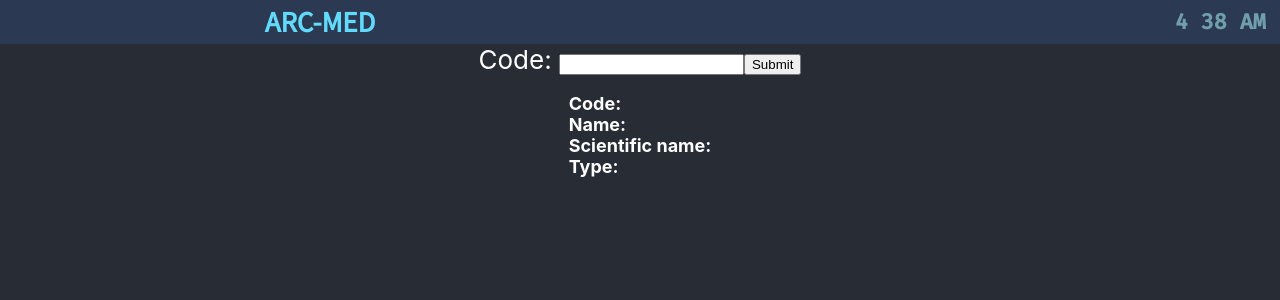
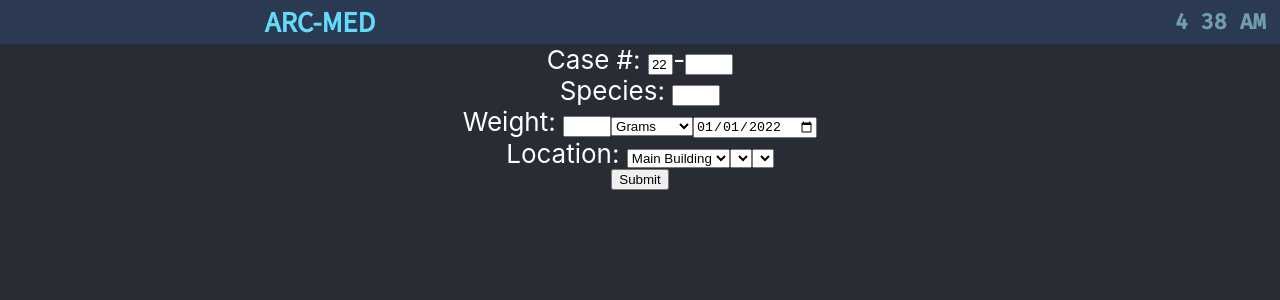
Before and after one commit to Ethazeriel/arc-med, a React (Create React App) app in the folder client/: page / in a window 1280 px wide. Shown: the top 300 px of the page. Built offline with nearby package versions, Linux system fonts and the light colour scheme.

Commit message:
partial intake form

```diff
--- a/client/src/App.css
+++ b/client/src/App.css
@@ -27,7 +27,7 @@
 }
 
 .Critter-search {
-  min-height: 100%;
+  /* min-height: 100%; */
   display: flex;
   flex-direction: column;
   align-items: center;
@@ -77,3 +77,27 @@ text-align: left;
   text-align: right;
   padding-right: 1em;
 }
+
+.Intake-form {
+  min-height: 100%;
+  display: flex;
+  flex-direction: column;
+  align-items: center;
+  justify-content: center;
+  font-size: calc(10px + 2vmin);
+  color: white;
+}
+
+.Intake-year {
+  width: 1.3em;
+}
+.Intake-id {
+  width:3em;
+}
+.Intake-species {
+  width:3em;
+}
+
+.Intake-weight {
+  width:3em;
+}
--- a/client/src/App.js
+++ b/client/src/App.js
@@ -1,6 +1,9 @@
 import './App.css';
 import React from 'react';
+import * as regex from './regexes.js';
+const arc = require('./arc.json');
 
+// eslint-disable-next-line no-unused-vars
 class SpeciesSearch extends React.Component {
   constructor(props) {
     super(props);
@@ -61,7 +64,7 @@ function App() {
   return (
     <div className="App">
       <TopBar />
-      <SpeciesSearch />
+      <IntakeForm />
     </div>
   );
 }
@@ -115,4 +118,183 @@ class Clock extends React.Component {
   }
 }
 
+class IntakeForm extends React.Component {
+  constructor(props) {
+    super(props);
+    const date = new Date();
+    let month = (date.getMonth() + 1).toString();
+    if (month.length == 1) {month = '0' + month;}
+    let day = date.getDate().toString();
+    if (day.length == 1) {day = '0' + day;}
+    const datestr = `${date.getFullYear()}-${month}-${day}`;
+    this.initialState = {
+      year: 22,
+      id: '',
+      species: '',
+      weight: '',
+      weightunit: 'grams',
+      weightdate: datestr,
+      locarea: '',
+      locroom:'',
+      loccage:'',
+    };
+    this.state = this.initialState;
+    this.handleChange = this.handleChange.bind(this);
+    this.handleSubmit = this.handleSubmit.bind(this);
+  }
+
+  handleChange(event) {
+    const target = event.target;
+    const value = target.value;
+    const name = target.name;
+    switch (name) {
+    case 'species':
+      if (regex.species.test(value)) {this.setState({ [name]: value.toUpperCase() });}
+      break;
+
+    case 'year':
+      if (regex.year.test(value)) {this.setState({ [name]: value });}
+      break;
+
+    case 'weight':
+      if (regex.weight.test(value)) {this.setState({ [name]: value });}
+      break;
+
+    default:
+      this.setState({ [name]: value });
+      break;
+    }
+  }
+
+  handleSubmit(event) {
+    event.preventDefault();
+    // const target = event.target;
+    // const name = target.name;
+    // this.setState({ [name]: this.initialState[name] });
+    console.log(this.state);
+  }
+
+  render() {
+    return (
+      <div >
+        <form className="Intake-form" onSubmit={this.handleSubmit}>
+          <div>
+            <label>Case #: </label>
+            <input className="Intake-year" name="year" type="text" value={this.state.year} onChange={this.handleChange} />
+              -
+            <input className="Intake-id" name="id" type="text" value={this.state.case} onChange={this.handleChange} autoComplete="off" />
+          </div>
+          <div>
+            <label>Species: </label>
+            <input className="Intake-species" name="species" type="text" value={this.state.species} onChange={this.handleChange} />
+          </div>
+          <div>
+            <label>Weight: </label>
+            <input className="Intake-weight" name="weight" type="text" value={this.state.weight} onChange={this.handleChange} />
+            <select name="weightunit" value={this.state.weightunit} onChange={this.handleChange}>
+              <option value="grams">Grams</option>
+              <option value="kilos">Kilograms</option>
+            </select>
+            <input className="Intake-weight-date" name="weightdate" type="date" value={this.state.weightdate} onChange={this.handleChange} />
+          </div>
+          <div>
+            <label>Location: </label>
+            <select name="locarea" value={this.state.locarea} onChange={this.handleChange}>
+              <Locoptions stage="areas" />
+            </select>
+            <select name="locroom" value={this.state.locroom} onChange={this.handleChange}>
+              <Locoptions stage="rooms" value={this.state.locarea}/>
+            </select>
+            <select name="loccage" value={this.state.loccage} onChange={this.handleChange}>
+              <Locoptions stage="cages" value={this.state.locroom} />
+            </select>
+          </div>
+          <input type="submit" value="Submit" />
+
+        </form>
+      </div>
+    );
+  }
+}
+
+function Locoptions(props) {
+  switch (props.stage) {
+  case 'areas':
+    return (
+      <React.Fragment>
+        {arc.areas.map(element => (
+          <option value={element} key={element}>{element}</option>
+        ))}
+      </React.Fragment>
+    );
+
+
+  default:
+    if (props.value && arc[props.stage][props.value]) {
+      return (
+        <React.Fragment>
+          {arc[props.stage][props.value].map(element => (
+            <option value={element} key={element}>{element}</option>
+          ))
+
+          }
+        </React.Fragment>
+      );
+    } else {return null;}
+  }
+}
+
+// eslint-disable-next-line no-unused-vars
+class MedForm extends React.Component {
+  constructor(props) {
+    super(props);
+    this.initialState = {
+      year: 22,
+      id: '',
+    };
+    this.state = this.initialState;
+    this.handleChange = this.handleChange.bind(this);
+    this.handleSubmit = this.handleSubmit.bind(this);
+  }
+
+  handleChange(event) {
+    const target = event.target;
+    const value = target.value;
+    const name = target.name;
+    switch (name) {
+    case 'species':
+      break;
+
+    default:
+      this.setState({ [name]: value });
+      break;
+    }
+  }
+
+  handleSubmit(event) {
+    event.preventDefault();
+    // const target = event.target;
+    // const name = target.name;
+    // this.setState({ [name]: this.initialState[name] });
+    console.log(this.state);
+  }
+
+  render() {
+    return (
+      <div >
+        <form className="Intake-form" onSubmit={this.handleSubmit}>
+          <div>
+            <label>Case #: </label>
+            <input className="Intake-year" name="year" type="text" value={this.state.year} onChange={this.handleChange} />
+              -
+            <input className="Intake-id" name="id" type="text" value={this.state.case} onChange={this.handleChange} autoComplete="off" />
+          </div>
+          <input type="submit" value="Submit" />
+
+        </form>
+      </div>
+    );
+  }
+}
+
 export default App;
--- a/client/src/arc.json
+++ b/client/src/arc.json
@@ -5,13 +5,14 @@
     "Garage":["IP", "ICU", "Lab"],
     "Pool Pens":["PP Ex", "PPISO 1", "PPISO 2", "WZ", "PP 1 Mini", "PP 1 Large", "PP 2", "PP 3"],
     "Outdoors":["AQ 1", "Aq 2","Mammals", "Screen", "MP", "Avians", "Flight"],
-    "PRLO Land":["Nursery", "PR 1", "PR 2", "PR 3", "PRLO ER", "PRLO ISO L", "PRLO ISO R", "Juvi Pen", "CMPD 1A", "CMPD 1B", "CMPD 1C", "CMPD 1D", "CMPD 2A", "CMPD 2B", "CMPD 2C", "CMPD 2D"],
+    "PRLO Land":["Nursery", "PR 1", "PR 2", "PR 3", "PRLO ER", "PRLO ISO L", "PRLO ISO R", "Juvi Pen", "Compounds"],
     "Deer":["DS 1", "DR 1", "DR 2", "DR 3", "DR 4", "DS 2", "DP 1", "DP 2", "DP 3"]
   },
   "cages": {
     "ER":["Inc 1", "Inc 2", "Mini Inc", "O2 Hood"],
     "Mammals":["Mini Mam", "Mam A", "Mam B", "Mam C"],
     "Avians":["Av A", "Av B", "Av C", "Av D", "Av E", "Av F", "Av K", "Av L", "Av M", "Av N"],
-    "Flight":["A", "B", "C", "D"]
+    "Flight":["A", "B", "C", "D"],
+    "Compounds":["1A", "1B", "1C", "1D", "2A", "2B", "2C", "2D"]
   }
 }
--- a/client/src/index.css
+++ b/client/src/index.css
@@ -5,6 +5,9 @@ body {
     sans-serif;
   -webkit-font-smoothing: antialiased;
   -moz-osx-font-smoothing: grayscale;
+  height: 100%;
+  width: 100%;
+  overflow: hidden;
 }
 
 code {
--- /dev/null
+++ b/client/src/regexes.js
@@ -0,0 +1,7 @@
+const year = /^\d{0,2}$/;
+const species = /^[A-Za-z]{0,4}$/;
+const weight = /^[\d.]*$/;
+
+exports.year = year;
+exports.species = species;
+exports.weight = weight;
```
Also changed, not shown: 1 other file (tests, documents, lock files or other folders).
